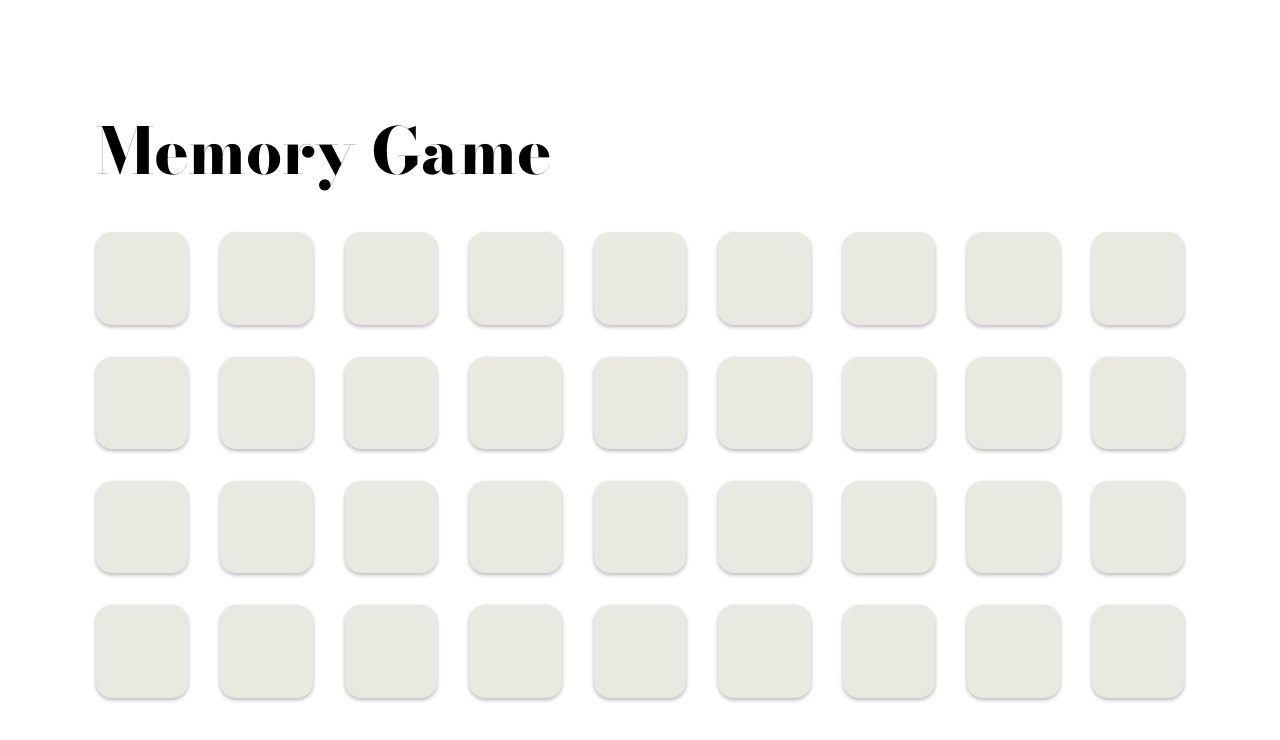
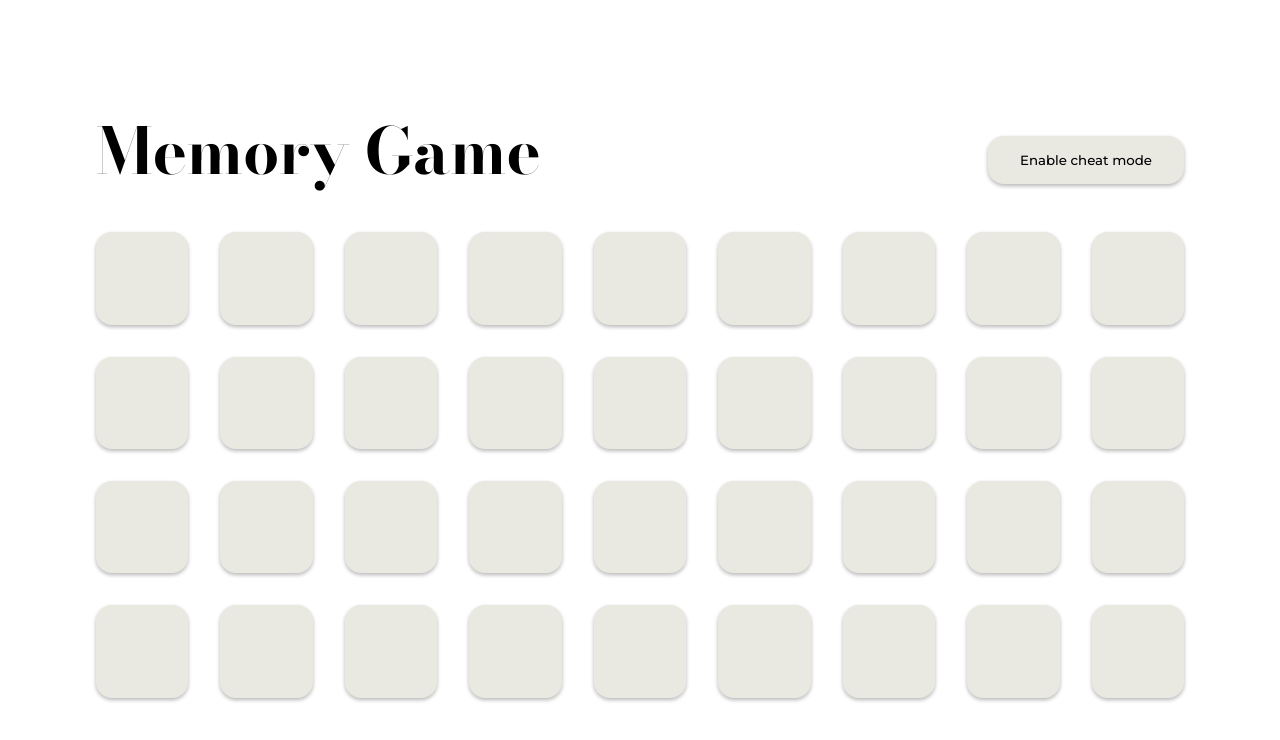
Before and after one commit to dario-sehovic/memory, a React (Create React App) app: page / in a window 1280 px wide. Shown: the top 740 px of the page. Built offline with nearby package versions, Linux system fonts and the light colour scheme.

Commit message:
✨ implement cheat mode

```diff
--- a/public/index.html
+++ b/public/index.html
@@ -10,7 +10,7 @@
     <link rel="manifest" href="%PUBLIC_URL%/manifest.json" />
     <link rel="preconnect" href="https://fonts.googleapis.com">
     <link rel="preconnect" href="https://fonts.gstatic.com" crossorigin>
-    <link href="https://fonts.googleapis.com/css2?family=Bodoni+Moda:opsz,wght@6..96,800&display=swap" rel="stylesheet">
+    <link rel="stylesheet" href="https://fonts.googleapis.com/css2?family=Bodoni+Moda:opsz,wght@6..96,700&family=Montserrat:wght@500&display=swap">
     <title>Memory Game</title>
   </head>
   <body>
--- a/src/App.tsx
+++ b/src/App.tsx
@@ -1,70 +1,22 @@
-import React, {
-  useState,
-  useEffect,
-} from 'react';
+import React, { useState } from 'react';
 
-import * as Helper from './helpers';
-
-import cardImages from './images/cards';
-import Card, { CardId, CardIds, CardInterface } from './components/Card';
-
-// Load and shuffle cards
-const cards = Helper.shuffleCards(cardImages);
+import * as Component from './components';
 
 function App() {
-  // Initialise the state
-  // Array of solved/paired cards
-  const [solvedCardIds, setSolvedCardIds] = useState<CardIds>([]);
-  // Array of currently active/flipped cards
-  const [flippedCardIds, setFlippedCardIds] = useState<CardIds>([]);
-
-  // Card click handler
-  const handleClick = (cardId: CardId, isFlipped: boolean, isSolved: boolean) => {
-    // Ignore the click if the card is already solved or flipped
-    if (isFlipped || isSolved) return;
-
-    setFlippedCardIds((prevFlippedCards: Array<number>) => {
-      // If no card is flipped, flip the clicked card
-      // If two cards are already flipped,
-      // validate them in the useEffect hook below and
-      // override them by flipping the clicked card
-      if (prevFlippedCards.length % 2 === 0) return [cardId];
-
-      // If only one card is flipped,
-      // flip the clicked card besides the already flipped one
-      return [prevFlippedCards[0], cardId];
-    });
-  };
-
-  // Validate the flipped cards
-  useEffect(() => {
-    // If two cards are flipped, check if they match
-    if (flippedCardIds.length === 2 && Helper.compareCardsById(cards, flippedCardIds)) {
-      // If the cards match, present them as solved
-      setSolvedCardIds((prevSolvedCardIds: CardIds) => [
-        ...prevSolvedCardIds,
-        ...flippedCardIds,
-      ]);
-    }
-  }, [flippedCardIds]);
+  const [cheatMode, setCheatMode] = useState(false);
 
   return (
     <div className="wrapper">
       <div className="header">
-        <h1 className="header__title">Memory Game</h1>
+        <h1 className="header__title">
+          Memory Game
+        </h1>
+        <Component.Button
+          label={cheatMode ? 'Disable cheat mode' : 'Enable cheat mode'}
+          onClick={() => setCheatMode((prevCheatMode) => !prevCheatMode)}
+        />
       </div>
-      <div className="board">
-        {cards.map((card: CardInterface) => (
-          <Card
-            key={card.id}
-            id={card.id}
-            image={card.image}
-            flipped={flippedCardIds.includes(card.id)}
-            solved={solvedCardIds.includes(card.id)}
-            handleClick={handleClick}
-          />
-        ))}
-      </div>
+      <Component.Board cheatMode={cheatMode} />
     </div>
   );
 }
--- /dev/null
+++ b/src/components/Board.tsx
@@ -0,0 +1,72 @@
+import React, { useEffect, useState } from 'react';
+import classNames from 'classnames';
+import * as Helper from '../helpers';
+
+import Card, { CardId, CardIds, CardInterface } from './Card';
+import cardImages from '../images/cards';
+
+// Load and shuffle cards
+const cards = Helper.shuffleCards(cardImages);
+
+interface BoardProps {
+  cheatMode: boolean;
+}
+
+function Board({ cheatMode }: BoardProps) {
+  // Initialise the state
+  // Array of solved/paired cards
+  const [solvedCardIds, setSolvedCardIds] = useState<CardIds>([]);
+  // Array of currently active/flipped cards
+  const [flippedCardIds, setFlippedCardIds] = useState<CardIds>([]);
+
+  // Card click handler
+  const handleClick = (cardId: CardId, isFlipped: boolean, isSolved: boolean) => {
+    // Ignore the click if the card is already solved or flipped
+    if (isFlipped || isSolved) return;
+
+    setFlippedCardIds((prevFlippedCards: Array<number>) => {
+      // If no card is flipped, flip the clicked card
+      // If two cards are already flipped,
+      // validate them in the useEffect hook below and
+      // override them by flipping the clicked card
+      if (prevFlippedCards.length % 2 === 0) return [cardId];
+
+      // If only one card is flipped,
+      // flip the clicked card besides the already flipped one
+      return [prevFlippedCards[0], cardId];
+    });
+  };
+
+  // Validate the flipped cards
+  useEffect(() => {
+    // If two cards are flipped, check if they match
+    if (flippedCardIds.length === 2 && Helper.compareCardsById(cards, flippedCardIds)) {
+      // If the cards match, present them as solved
+      setSolvedCardIds((prevSolvedCardIds: CardIds) => [
+        ...prevSolvedCardIds,
+        ...flippedCardIds,
+      ]);
+    }
+  }, [flippedCardIds]);
+
+  const boardClassNames = classNames('board', {
+    'board--cheat-mode': cheatMode,
+  });
+
+  return (
+    <div className={boardClassNames}>
+      {cards.map((card: CardInterface) => (
+        <Card
+          key={card.id}
+          id={card.id}
+          image={card.image}
+          flipped={flippedCardIds.includes(card.id)}
+          solved={solvedCardIds.includes(card.id)}
+          handleClick={handleClick}
+        />
+      ))}
+    </div>
+  );
+}
+
+export default Board;
--- /dev/null
+++ b/src/components/Button.tsx
@@ -0,0 +1,20 @@
+import React from 'react';
+
+interface ButtonProps {
+  label: string;
+  onClick: (event: React.MouseEvent<HTMLButtonElement>) => void;
+}
+
+function Button({ label, onClick }: ButtonProps) {
+  return (
+    <button
+      className="button"
+      type="button"
+      onClick={onClick}
+    >
+      {label}
+    </button>
+  );
+}
+
+export default Button;
--- a/src/components/Card.tsx
+++ b/src/components/Card.tsx
@@ -35,7 +35,11 @@ function Card({
       onClick={() => handleClick(id, flipped, solved)}
     >
       <div className="card__inner">
-        <div className="card__front" />
+        <div className="card__front">
+          <span>
+            {image}
+          </span>
+        </div>
         <div className="card__back">
           <img src={cardImages[image]} alt="Card" />
         </div>
--- /dev/null
+++ b/src/components/index.ts
@@ -0,0 +1,9 @@
+import Board from './Board';
+import Button from './Button';
+import Card from './Card';
+
+export {
+  Board,
+  Button,
+  Card,
+};
--- a/src/index.tsx
+++ b/src/index.tsx
@@ -5,8 +5,4 @@ import './styles';
 
 const root = ReactDOM.createRoot(document.getElementById('app') as HTMLElement);
 
-root.render(
-  <React.StrictMode>
-    <App />
-  </React.StrictMode>,
-);
+root.render(<App />);
--- a/src/styles/board.css
+++ b/src/styles/board.css
@@ -3,4 +3,14 @@
     width: 85%;
     grid-template-columns: repeat(9, 1fr);
     grid-gap: 2rem;
+    -webkit-touch-callout: none; /* iOS Safari */
+    -webkit-user-select: none; /* Safari */
+    -khtml-user-select: none; /* Konqueror HTML */
+    -moz-user-select: none; /* Old versions of Firefox */
+    -ms-user-select: none; /* Internet Explorer/Edge */
+    user-select: none;
 }
+
+.board--cheat-mode .card__front {
+    color: #cf962b;
+}
--- /dev/null
+++ b/src/styles/button.css
@@ -0,0 +1,16 @@
+.button {
+    height: 3rem;
+    border: none;
+    border-radius: 1rem;
+    background-color: #e9e9e2;
+    box-shadow: 0 2px 4px rgba(0,0,0,0.1), 0 2px 4px rgba(0,0,0,0.2);
+    padding: 0 2rem;
+    cursor: pointer;
+    font-family: Montserrat, sans-serif;
+    font-weight: 500;
+    transition: all 200ms ease-out;
+}
+
+.button:hover {
+    scale: 1.1;
+}
--- a/src/styles/card.css
+++ b/src/styles/card.css
@@ -53,6 +53,19 @@
     margin: 0.5rem;
 }
 
+.card__front {
+    color: transparent;
+}
+
+.card__front span {
+    display: block;
+    font-family: "Bodoni Moda", serif;
+    font-size: 2rem;
+    position: absolute;
+    bottom: 0.5rem;
+    right: 1rem;
+}
+
 .card__back {
     transform: rotateY(180deg);
 }
--- a/src/styles/header.css
+++ b/src/styles/header.css
@@ -2,6 +2,8 @@
     width: 85%;
     display: flex;
     margin-bottom: 2rem;
+    gap: 2rem;
+    align-items: flex-end;
 }
 
 .header__title {
@@ -12,3 +14,7 @@
     font-family: "Bodoni Moda", serif;
     font-weight: 800;
 }
+
+.header .button {
+    margin-bottom: 1rem;
+}
--- a/src/styles/index.ts
+++ b/src/styles/index.ts
@@ -1,5 +1,6 @@
 import './layout.css';
 
 import './board.css';
+import './button.css';
 import './card.css';
 import './header.css';
```
Also changed, not shown: 1 other file (tests, documents, lock files or other folders).
